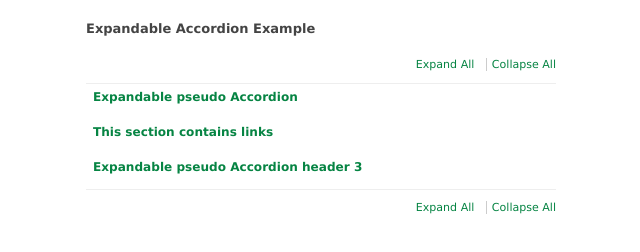
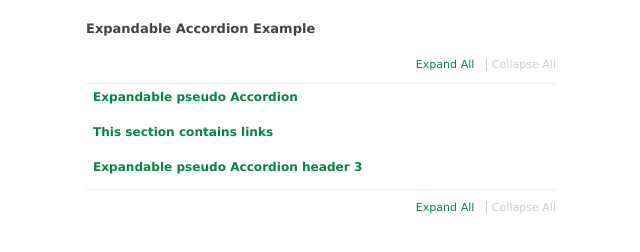
Before and after one commit to nwe44/Expandable-accordion, a plain HTML site: page example/index.html in a window 1280 px wide. Shown: the whole page, without its empty margins (319-959 px from the left). Drawn offline with nearby package versions, Linux system fonts and the light colour scheme.

Commit message:
styling redundant toggles in the css

```diff
--- a/example/style.css
+++ b/example/style.css
@@ -217,4 +217,8 @@ nav ul, nav li { margin: 0; }
 	margin-right: 5px;
 	border-right: 1px solid #cccccc;
 }
+a.ui-expand-collapse-toggle-disabled{
+	color: #ccc;
+	cursor: default;
+}
 /* -- end accordions */
```
